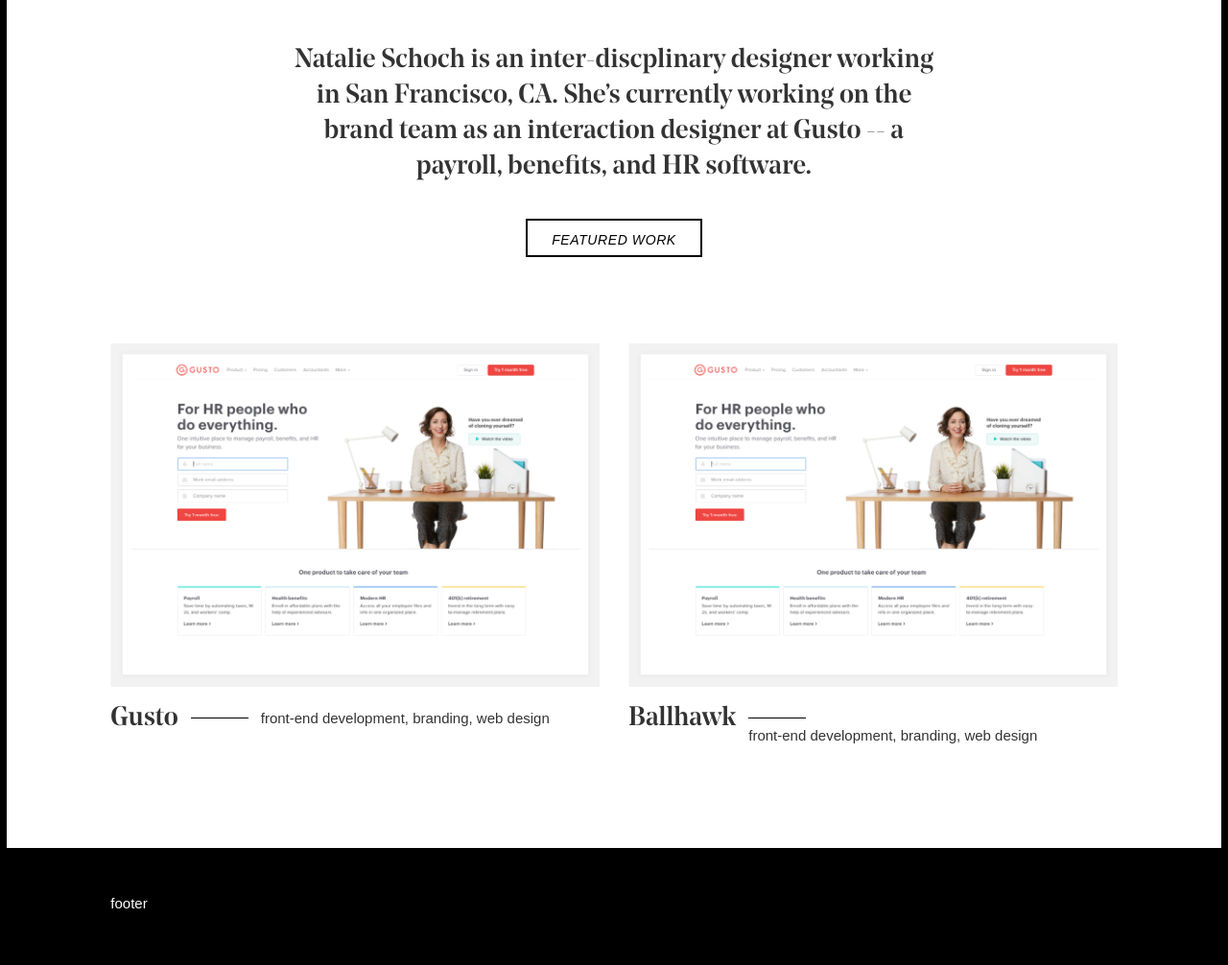
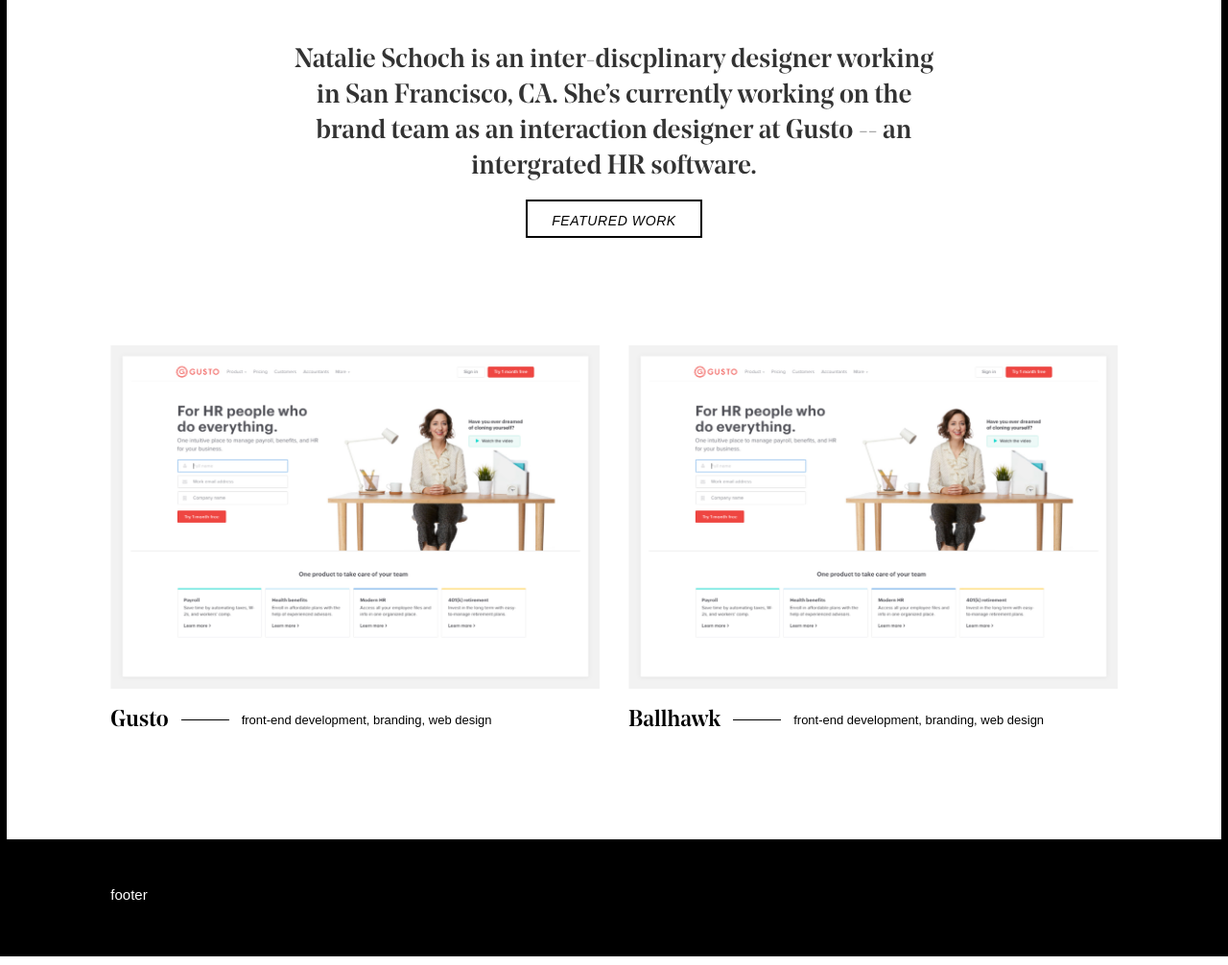
Before and after one commit to nataliefschoch/portfolio, a PHP site: page / in a window 1280 px wide. Shown: the part 132-1138 px from the top of the page at 96% size. Run offline with PHP 8.4, Linux system fonts and the light colour scheme; some libraries are stand-ins or nearby versions; some web fonts are replaced.

Commit message:
tweaked styles

```diff
--- a/css/_helpers.scss
+++ b/css/_helpers.scss
@@ -1,3 +1,7 @@
 .drop-shadow-100 {
 	box-shadow: 0px 1px 4px 0px rgba(0, 0, 0, 0.09);
 }
+
+p.text-small {
+	font-size: 13px;
+}
--- a/css/main.scss
+++ b/css/main.scss
@@ -20,7 +20,7 @@ html {
 	font-family: $font-family-sans;
 	border-radius: 0;
 	font-style: italic;
-	margin-top: 35px;
+	margin-top: 15px;
 	letter-spacing: 0.6px;
 	img.btn-icon {
 		width: 7px;
@@ -32,7 +32,7 @@ html {
 .divider {
 	height: 1px;
 	background-color: $black;
-	width: 60px;
+	width: 50px;
 }
 
 
@@ -56,7 +56,7 @@ html {
 		img {
 			margin-bottom: 15px;
 		}
-		h1,
+		h2,
 		.divider,
 		p {
 			float: left;
--- a/css/style.css
+++ b/css/style.css
@@ -8,6 +8,11 @@
   /* Pretty Modern Browsers */ }
 h1 {
   font-size: 28px;
+  font-family: "Noe", serif;
+  line-height: 37px; }
+
+h2 {
+  font-size: 24px;
   font-family: "Noe", serif;
   line-height: 37px; }
 
@@ -56,6 +61,9 @@ a {
 .drop-shadow-100 {
   box-shadow: 0px 1px 4px 0px rgba(0, 0, 0, 0.09); }
 
+p.text-small {
+  font-size: 13px; }
+
 html {
   border: 7px solid #000;
   font-family: "Graphik", sans-serif; }
@@ -72,7 +80,7 @@ html {
   font-family: "Graphik", sans-serif;
   border-radius: 0;
   font-style: italic;
-  margin-top: 35px;
+  margin-top: 15px;
   letter-spacing: 0.6px; }
   .btn img.btn-icon {
     width: 7px;
@@ -82,7 +90,7 @@ html {
 .divider {
   height: 1px;
   background-color: #000;
-  width: 60px; }
+  width: 50px; }
 
 #portfolio header {
   text-align: center; }
@@ -97,7 +105,7 @@ html {
   padding-bottom: 60px; }
   #portfolio #work img {
     margin-bottom: 15px; }
-  #portfolio #work h1,
+  #portfolio #work h2,
   #portfolio #work .divider,
   #portfolio #work p {
     float: left;
@@ -128,6 +136,9 @@ footer {
 .drop-shadow-100 {
   box-shadow: 0px 1px 4px 0px rgba(0, 0, 0, 0.09); }
 
+p.text-small {
+  font-size: 13px; }
+
 section.work-intro .work-img-intro {
   height: 600px;
   background: grey; }
--- a/css/typography_styles.css
+++ b/css/typography_styles.css
@@ -6,6 +6,11 @@
   /* Pretty Modern Browsers */ }
 h1 {
   font-size: 28px;
+  font-family: "Noe", serif;
+  line-height: 37px; }
+
+h2 {
+  font-size: 24px;
   font-family: "Noe", serif;
   line-height: 37px; }
 
--- a/css/typography_styles.scss
+++ b/css/typography_styles.scss
@@ -2,6 +2,12 @@
 
 h1 {
 	font-size: 28px;
+	font-family: $font-family-serif;
+	line-height: 37px;
+}
+
+h2 {
+	font-size: 24px;
 	font-family: $font-family-serif;
 	line-height: 37px;
 }
--- a/css/work.css
+++ b/css/work.css
@@ -7,6 +7,9 @@
 .drop-shadow-100 {
   box-shadow: 0px 1px 4px 0px rgba(0, 0, 0, 0.09); }
 
+p.text-small {
+  font-size: 13px; }
+
 section.work-intro .work-img-intro {
   height: 600px;
   background: grey; }
--- a/index.php
+++ b/index.php
@@ -6,8 +6,8 @@
     <div class='container'>
       <div class='row'>
         <div class='text-center col-md-8 col-md-offset-2'>
-          <h1>Natalie Schoch is an inter-discplinary designer working in San Francisco, CA. She’s currently working on the brand team as an interaction designer at Gusto -- a payroll, benefits, and HR software.</h1>
-          <a class='btn' href='#'>
+          <h1>Natalie Schoch is an inter-discplinary designer working in San Francisco, CA. She’s currently working on the brand team as an interaction designer at Gusto -- an intergrated HR software.</h1>
+          <a class='text-small btn' href='#'>
             <!-- <img class='btn-icon' src='images/icon/icon-arrow-down.jpg'> -->
             Featured work
           </a>
@@ -18,22 +18,26 @@
 
   <section id='work'>
     <div class='container'>
-      <div class='row'>
+      <div class='row text-center'>
         <div class='col-md-6'>
-          <img src='images/work-gusto-homepage.jpg' class='img-responsive'>
-          <h1>
+          <a href='#'>
+            <img src='images/work-gusto-homepage.jpg' class='img-responsive'>
+          <h2>
             Gusto
-          </h1>
+          </h2>
           <div class='divider'></div>
-          <p>front-end development, branding, web design</p>
+          <p class='text-small'>front-end development, branding, web design</p>
+          </a>
         </div>
         <div class='col-md-6'>
-          <img src='images/work-gusto-homepage.jpg' class='img-responsive'>
-          <h1>
-            Ballhawk
-          </h1>
-          <div class='divider'></div>
-          <p>front-end development, branding, web design</p>
+          <a href='#'>
+            <img src='images/work-gusto-homepage.jpg' class='img-responsive'>
+            <h2>
+              Ballhawk
+            </h2>
+            <div class='divider'></div>
+            <p class='text-small'>front-end development, branding, web design</p>
+          </a>
         </div>
       </div>
     </div>
```
Also changed, not shown: css/main.css (+6 -3 lines), 2 other files.
